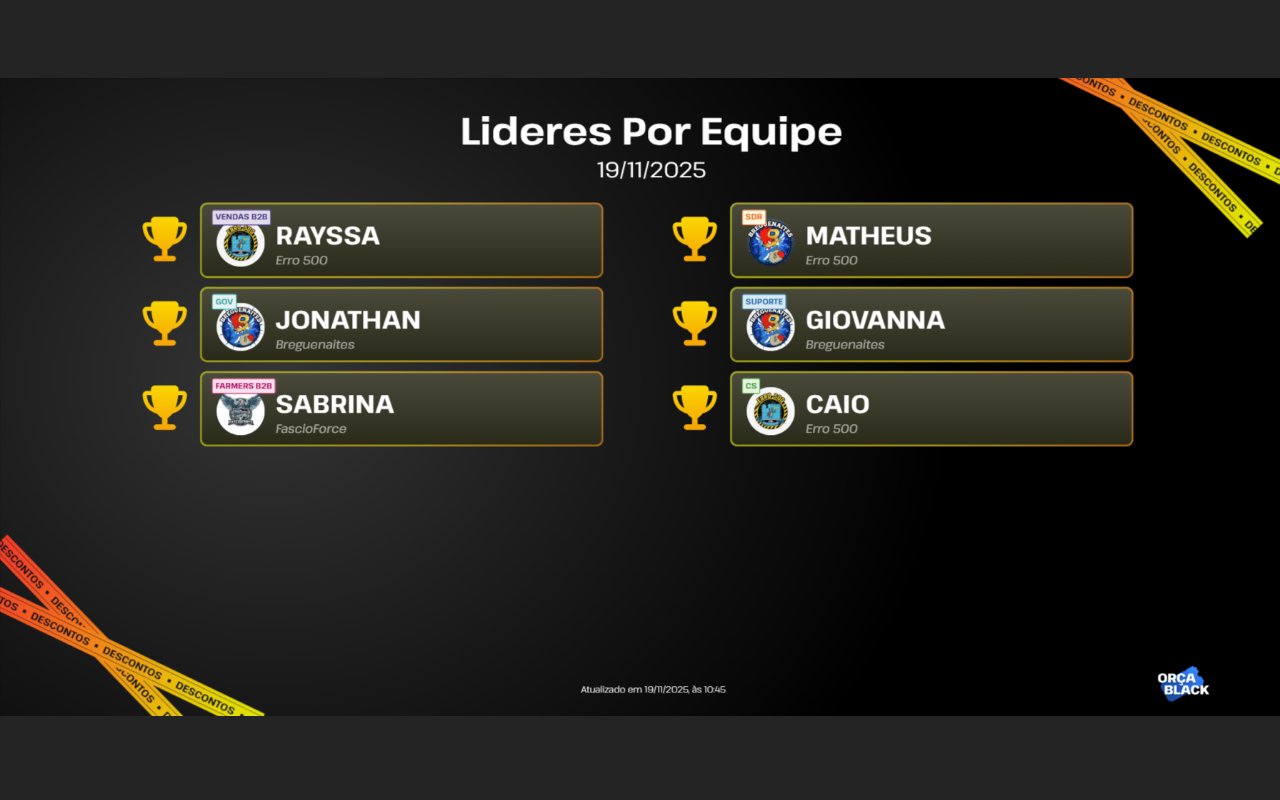
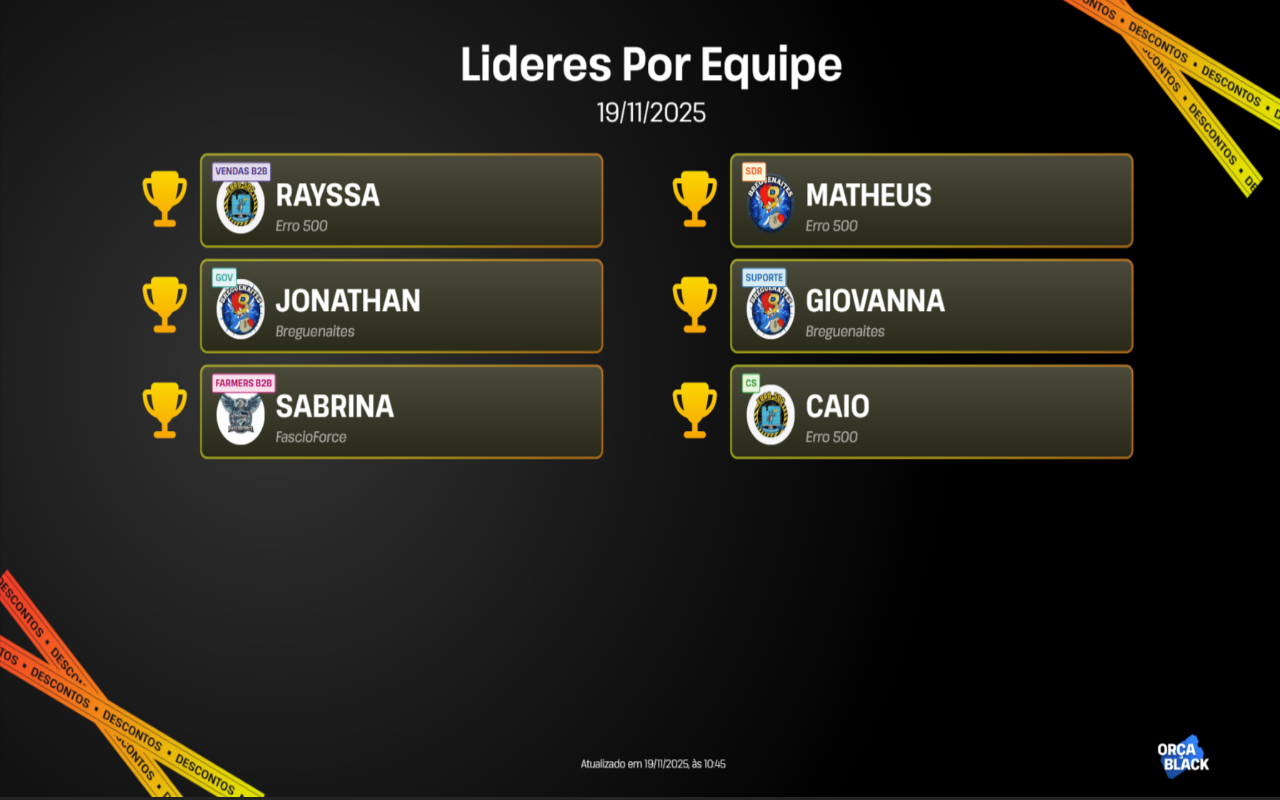
Before and after one commit to Claudio0996/aniversario, a React (Vite) app: page / in a window 1280 px wide. Built offline with nearby package versions, Linux system fonts and the light colour scheme.

Commit message:
Ajustes espaçamentos

```diff
--- a/src/App.jsx
+++ b/src/App.jsx
@@ -21,7 +21,7 @@ function App() {
     };
   }, []);
 
-  return <>{content[tick].type === "video" ? <video src={`${content[tick].url}&tick=${tick}`} className="video" autoPlay muted loop /> : <img src={`${content[tick].url}?tick=${tick}`} className="image"></img>}</>;
+  return <>{content[tick].type === "video" ? <video src={`${content[tick].url}`} className="video" autoPlay muted loop /> : <img src={`${content[tick].url}?tick=${tick}`} className="image"></img>}</>;
 }
 
 export default App;
--- a/src/index.css
+++ b/src/index.css
@@ -74,12 +74,14 @@ button:focus-visible {
 }
 
 body {
-  width: 100vw;
   height: 100vh;
+  display: flex;
+  justify-content: center;
 }
 .image,
 .video {
   width: 100vw;
+  height: 100vh;
 }
 
 /* ::-webkit-scrollbar {
```
